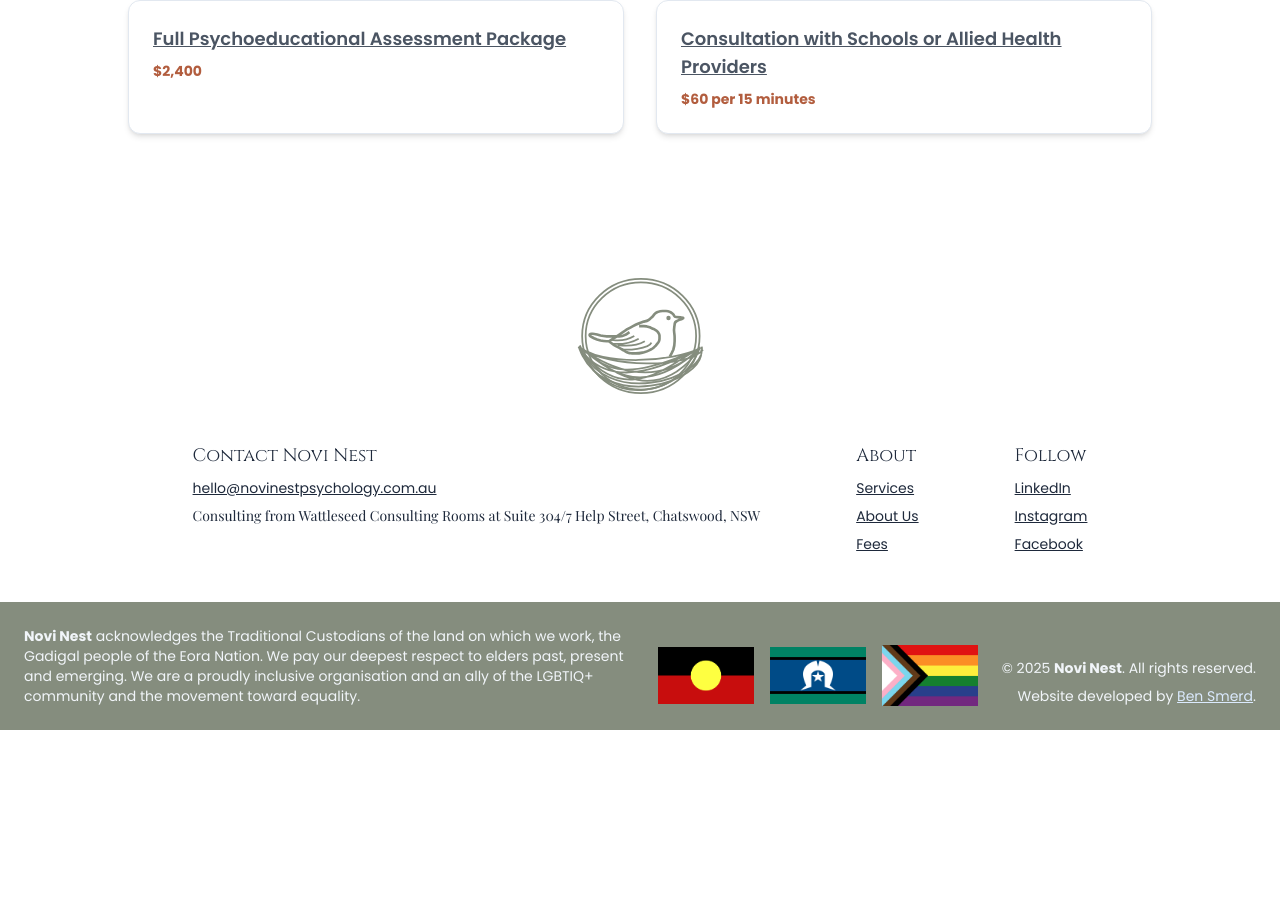
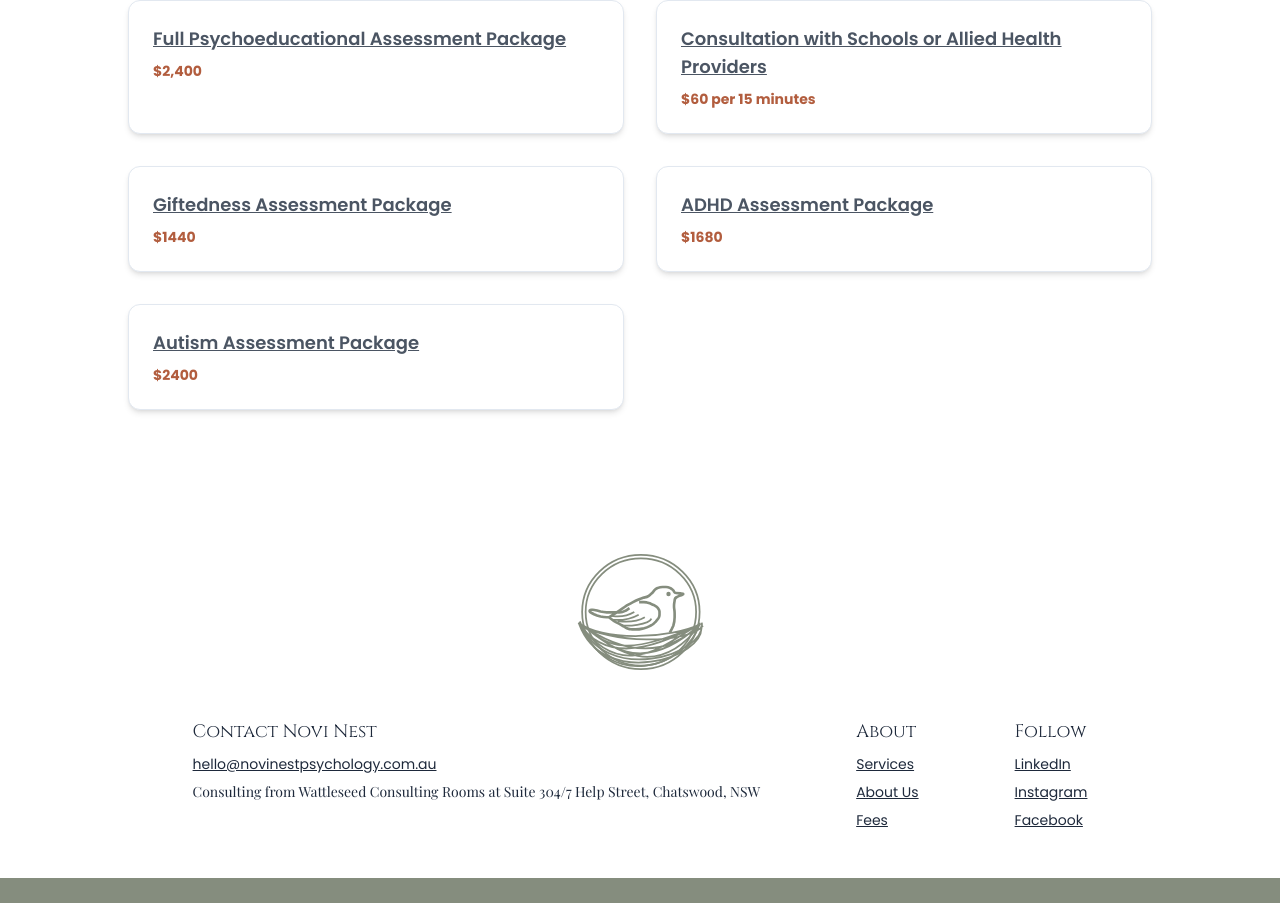
Before and after one commit to TheBigBookMan/NoviNest, a React (Vite) app: page /fees in a window 1280 px wide. Shown: the part 914-1817 px from the top of the page. Before the commit the page ends 1644 px from the top, so only its background shows below. Built offline with nearby package versions, Linux system fonts and the light colour scheme; a web font is replaced by a local one.

Commit message:
add in fees and packages

```diff
--- a/src/components/features/Fees/FeesDesktop.jsx
+++ b/src/components/features/Fees/FeesDesktop.jsx
@@ -33,6 +33,9 @@ const FeesDesktop = () => {
         { label: "Academic Assessment Package", price: "$1,560" },
         { label: "Full Psychoeducational Assessment Package", price: "$2,400" },
         { label: "Consultation with Schools or Allied Health Providers", price: "$60 per 15 minutes" },
+        { label: "Giftedness Assessment Package", price: "$1440" },
+        { label: "ADHD Assessment Package", price: "$1680" },
+        { label: "Autism Assessment Package", price: "$2400" },
     ];
 
     return (
--- a/src/components/features/Fees/Packages.jsx
+++ b/src/components/features/Fees/Packages.jsx
@@ -53,6 +53,18 @@ const Packages = () => {
                         label: "Consultation with Schools or Allied Health Providers",
                         price: "$60 per 15 minutes",
                     },
+                    {
+                        label: "Giftedness Assessment Package",
+                        price: "$1440"
+                    },
+                    {
+                        label: "ADHD Assessment Package",
+                        price: "$1680"
+                    },
+                    {
+                        label: "Autism Assessment Package",
+                        price: "$2400"
+                    },
                 ].map((pkg, idx) => (
                     <motion.li
                         key={idx}
```
